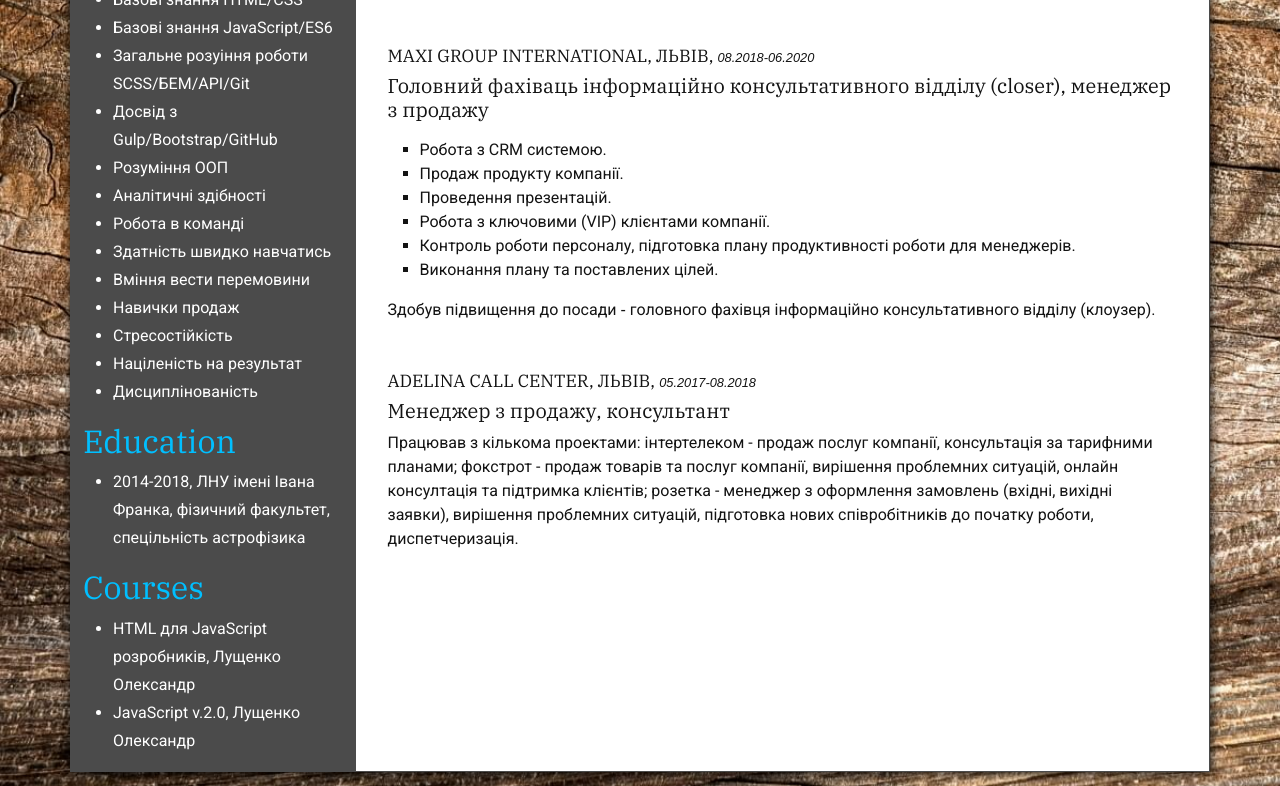
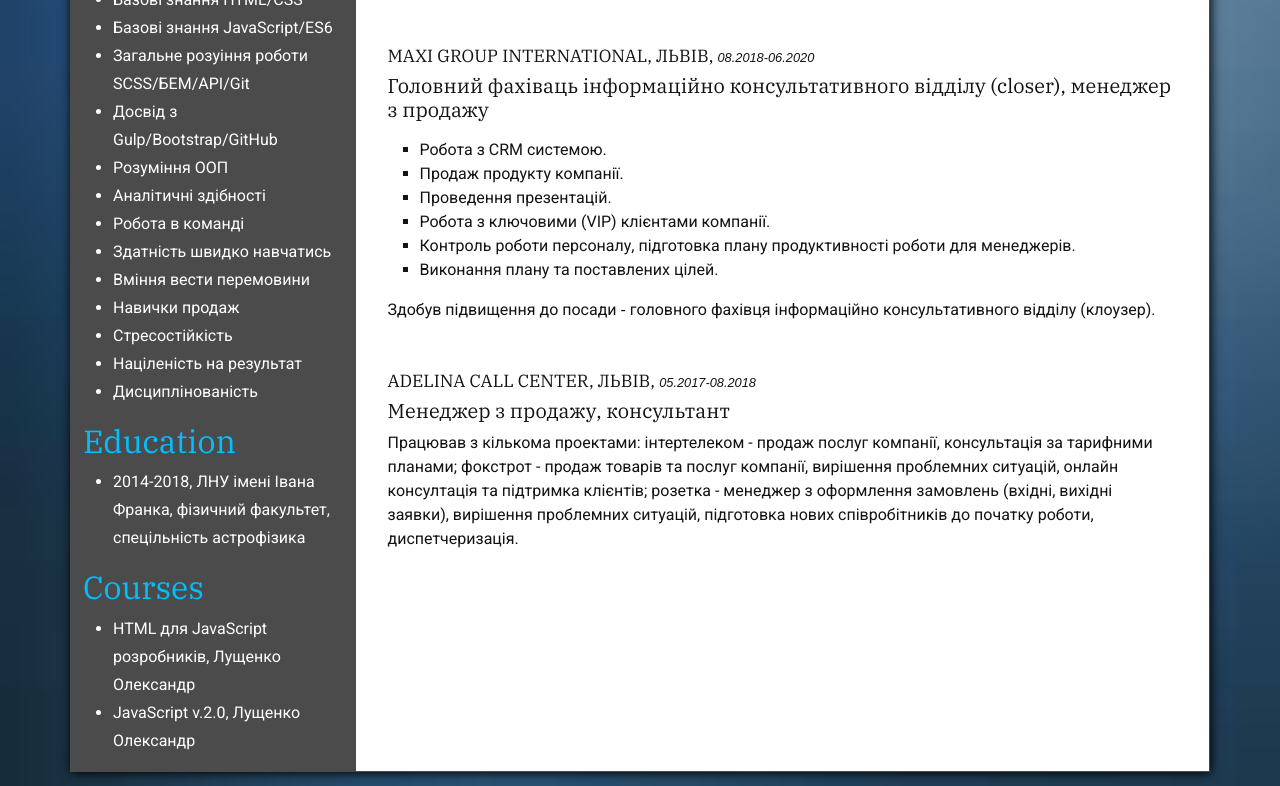
Before and after one commit to petyayaskiv97/cv1, a website: page index.html in a window 1280 px wide. Shown: the part 549-1335 px from the top of the page. Drawn offline with Linux system fonts and the light colour scheme.

Commit message:
Add files via upload

```diff
--- a/css/style.css
+++ b/css/style.css
@@ -1 +1 @@
-body{font-size:16px;font-family:Roboto,sans-serif}.body-bg{background-image:url(../images/bois-texture-1456353976vDQ.jpg);background-size:cover}.color-grey{color:#00bfff}.company-name,.cv-header,.experience,.profile,h1,h2,h3,h4,h5,h6{font-family:IBM Plex Serif,serif}.cv{margin-top:50px;border:1px solid #4b4b4b;box-shadow:1px 1px 10px #000}.cv-left{background:#4b4b4b;min-height:30vh;color:#fff}.cv-right{background:#fff;min-height:30vh;color:#131313}.cv-left a{color:#fff;text-decoration:none}.cv-left ul{line-height:175%;padding-left:30px}.cv-left ul.contacts-block{list-style-type:none;padding-left:0}.cv-left .address{font-style:italic}article{padding:20px}.company-name{font-size:1.1rem;text-transform:uppercase}.company-name i{font-size:.8rem;font-family:Aria,sans-serif;text-transform:none}.job-title{font-size:1.4rem;text-transform:uppercase;letter-spacing:5px}.lines{overflow:hidden}.lines:after,.lines:before{content:"";display:inline-block;box-sizing:border-box;width:100%;height:3px;background:#4b4b4b;border:1px solid #fff;vertical-align:middle}.lines:before{margin-left:-100%}.lines:after{margin-right:-100%}@media (max-width:991.98px){.cv-left h1,.cv-left h2,.cv-left h3,.cv-left h4{font-size:1.3rem}.cv-left ul{line-height:150%;padding-left:25px}}@media (max-width:575.98px){.cv{margin-top:0}.photo-block img{display:block;max-width:50%;margin:20px auto}}
+body{font-size:16px;font-family:Roboto,sans-serif}.body-bg{background-image:url(../images/images.jpg);background-size:cover}.color-grey{color:#00bfff}.company-name,.cv-header,.experience,.profile,h1,h2,h3,h4,h5,h6{font-family:IBM Plex Serif,serif}.cv{margin-top:50px;border:1px solid #4b4b4b;box-shadow:1px 1px 10px #000}.cv-left{background:#4b4b4b;min-height:30vh;color:#fff}.cv-right{background:#fff;min-height:30vh;color:#131313}.cv-left a{color:#fff;text-decoration:none}.cv-left ul{line-height:175%;padding-left:30px}.cv-left ul.contacts-block{list-style-type:none;padding-left:0}.cv-left .address{font-style:italic}article{padding:20px}.company-name{font-size:1.1rem;text-transform:uppercase}.company-name i{font-size:.8rem;font-family:Aria,sans-serif;text-transform:none}.job-title{font-size:1.4rem;text-transform:uppercase;letter-spacing:5px}.lines{overflow:hidden}.lines:after,.lines:before{content:"";display:inline-block;box-sizing:border-box;width:100%;height:3px;background:#4b4b4b;border:1px solid #fff;vertical-align:middle}.lines:before{margin-left:-100%}.lines:after{margin-right:-100%}@media (max-width:991.98px){.cv-left h1,.cv-left h2,.cv-left h3,.cv-left h4{font-size:1.3rem}.cv-left ul{line-height:150%;padding-left:25px}}@media (max-width:575.98px){.cv{margin-top:0}.photo-block img{display:block;max-width:50%;margin:20px auto}}
```
Also changed, not shown: images/images (1).jpg (added), images/images.jpg (added).
